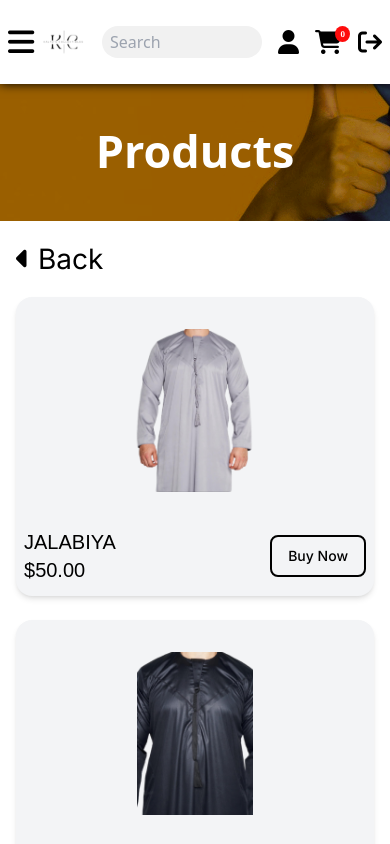
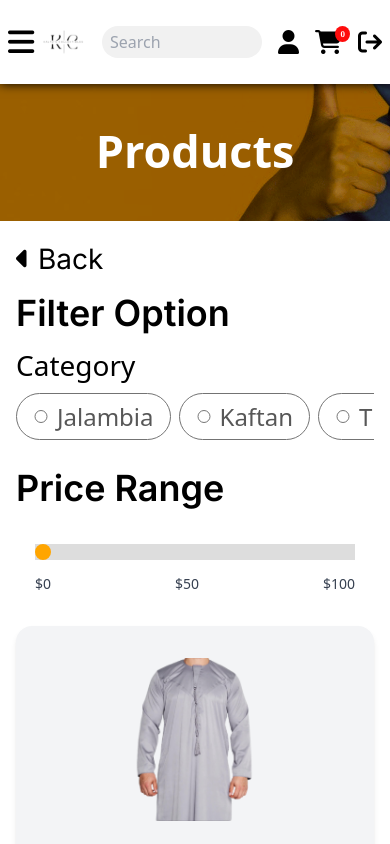
Before and after one commit to jika026/Ecommerce-Clothings, a React (Vite) app: page /products in a window 390 px wide. Shown: the top 844 px of the page. Built offline with nearby package versions, Linux system fonts and the light colour scheme; a web font is replaced by a local one.

Commit message:
productPage: filterCategory sideBar mobile responsivity

```diff
--- a/src/App.jsx
+++ b/src/App.jsx
@@ -20,7 +20,7 @@ function App() {
     <UserEmailProvider>
       <Router>
         <Routes>
-          <Route path="/" element={<AppLayout />}>
+          <Route element={<AppLayout />}>
             <Route path={ROUTES.HOME} element={<Home />} />
             <Route path={ROUTES.PRODUCTS} element={<Products />} />
             <Route
--- a/src/pages/cart/components/CartListing.jsx
+++ b/src/pages/cart/components/CartListing.jsx
@@ -1,12 +1,75 @@
 import React, { useState } from "react";
 
+import jalabiya1 from "/IMAGES/products/jalabiya1.png";
+import jalabiya2 from "/IMAGES/products/jalabiya2.png";
+import jalabiya3 from "/IMAGES/products/jalabiya3.png";
+import jalabiya4 from "/IMAGES/products/jalabiya4.png";
+import abaya2 from "/IMAGES/products/abaya2.webp";
+import abaya1 from "/IMAGES/products/abaya1.webp";
+import abaya3 from "/IMAGES/products/abaya3.webp";
+import abaya4 from "/IMAGES/products/abaya4.webp";
+import bespokeDress1 from "/IMAGES/products/bespokeDress1.png";
+import bespokeDress2 from "/IMAGES/products/bespokeDress2.png";
+import veil1 from "/IMAGES/products/veil1.png";
+import veil2 from "/IMAGES/products/veil2.png";
+
+const products = [
+  // {
+  //   image: jalabiya1,
+  //   title: "JALABIYA",
+  //   price: 50.0,
+  //   title: "Egytian Jalabiya 1",
+  // },
+  // {
+  //   image: jalabiya2,
+  //   title: "JALABIYA",
+  //   price: 50.0,
+  //   title: "Egytian Jalabiya 2",
+  // },
+  // {
+  //   image: jalabiya3,
+  //   title: "JALABIYA",
+  //   price: 50.0,
+  //   title: "Egytian Jalabiya 3",
+  // },
+  // {
+  //   image: jalabiya4,
+  //   title: "JALABIYA",
+  //   price: 50.0,
+  //   title: "Egytian Jalabiya 4",
+  // },
+  { image: abaya1, title: "ABAYA", price: 150.0, title: "Dubai Abaya 1" },
+  { image: abaya2, title: "ABAYA", price: 150.0, title: "Dubai Abaya 2" },
+  { image: abaya3, title: "ABAYA", price: 150.0, title: "Dubai Abaya 3" },
+  { image: abaya4, title: "ABAYA", price: 150.0, title: "Dubai Abaya 4" },
+  // { image: veil1, title: "VEIL", price: 9.99, title: "Arabian Veil 1" },
+  // { image: veil2, title: "VEIL", price: 9.99, title: "Arabian Veil 1" },
+  // {
+  //   image: bespokeDress1,
+  //   title: "BESPOKE DRESS",
+  //   price: 500.0,
+  //   title: "Moroccan Bespoke 1",
+  // },
+  // {
+  //   image: bespokeDress2,
+  //   title: "BESPOKE DRESS",
+  //   price: 500.0,
+  //   title: "Moroccan Bespoke 1",
+  // },
+];
+
 const CartListing = () => {
-  const items = [
-    { image: "/IMAGES/abayaThree.webp", title: "Dubai Abaya 1", price: 150.0 },
-    { image: "/IMAGES/abaya3.webp", title: "Dubai Abaya 2", price: 120.0 },
-    { image: "/IMAGES/abayaTwo.webp", title: "Dubai Abaya 3", price: 170.0 },
-    { image: "/IMAGES/abaya1.webp", title: "Dubai Abaya 4", price: 250.0 },
-  ];
+  const shuffleProducts = (array) => {
+    const shuffled = [...array];
+    for (let i = shuffled.length - 1; i > 0; i--) {
+      const j = Math.floor(Math.random() * (i + 1));
+      [shuffled[i], shuffled[j]] = [shuffled[j], shuffled[i]];
+    }
+    return shuffled;
+  };
+
+  // const items = shuffleProducts(products).slice(0, 4);
+  const items = [...products];
   const [subtotals, setSubtotals] = useState(Array(items.length).fill(0));
 
   // Function to update individual subtotals
@@ -25,11 +88,11 @@ const CartListing = () => {
   );
 
   return (
-    <div className="flex-[0.8] rounded-3xl bg-[#fcfcfc]  overflow-scroll">
+    <div className="flex-[0.8] rounded-3xl bg-[#fcfcfc]  overflow-x-scroll">
       <table className="w-full">
         <thead>
           <tr className="border-b-[1px] border-[#000]">
-            <th className="font-fontPrimary text-[28px] leading-6 uppercase font-normal pt-12 pb-2 text-center">
+            <th className="font-fontPrimary text-[28px] leading-6 uppercase font-normal pt-12 pb-2 text-start pl-12">
               product
             </th>
             <th className="font-fontPrimary text-[28px] leading-6 uppercase font-normal pt-12 pb-2 text-center">
--- a/src/pages/cart/components/PaymentInfo.jsx
+++ b/src/pages/cart/components/PaymentInfo.jsx
@@ -7,7 +7,7 @@ const PaymentInfo = () => {
         Payment Info
       </h3>
       <div>
-        <form>
+        <form className="flex flex-col">
           <section>
             <h4 className="font-semibold text-2xl sm:text-[28px] leading-6 font-fontPrimary text-[#262626] mt-4 md:mt-8 mb-4 md:mb-6">
               Payment Method
@@ -34,7 +34,7 @@ const PaymentInfo = () => {
             </div>
           </section>
           <section className="my-8 sm:my-12">
-            <div className="flex flex-col gap-y-4 mb-4 md:mb-8">
+            <div className="flex flex-col gap-y-4 mb-4 md:mb-8 max-w-[500px]">
               <label className="text-xl md:text-2xl leading-5 font-medium font-fontPrimary text-[#737373]">
                 Card Number
               </label>
@@ -70,7 +70,7 @@ const PaymentInfo = () => {
               </div>
             </div>
           </section>
-          <button className="font-fontPrimary font-medium text-lg leading-4 border-[1px] border-[#FF360A] px-[16px] py-[20px] rounded-lg w-full h-[56px] ">
+          <button className="font-fontPrimary font-medium text-lg leading-4 border-[1px] border-[#FF360A] px-[16px] py-[20px] rounded-lg w-full max-w-[230px] h-[56px] self-center">
             Check Out
           </button>
         </form>
--- a/src/pages/products/components/FilterOptions.jsx
+++ b/src/pages/products/components/FilterOptions.jsx
@@ -7,7 +7,7 @@ const FilterOptions = ({ category, setSelectedCategory, selectedCategory }) => {
 
   return (
     <div
-      className="w-max border-[1px] border-[#737373] py-4 px-8 rounded-[64px] flex gap-x-2"
+      className="w-max border-[1px] border-[#737373] py-2 px-4 md:py-4 md:px-8 rounded-[64px] flex gap-x-2 items-center"
       onClick={handleDivClick}
     >
       <input
@@ -19,7 +19,7 @@ const FilterOptions = ({ category, setSelectedCategory, selectedCategory }) => {
         onChange={() => setSelectedCategory(category)}
         onClick={(e) => e.stopPropagation()} // Prevents the click from propagating to the parent div
       />
-      <label className="text-2xl leading-[29px] text-[#575757]">
+      <label className="text-2xl leading-[29px] text-[#575757] w-max">
         {category}
       </label>
     </div>
--- a/src/pages/products/components/ProductSideBar.jsx
+++ b/src/pages/products/components/ProductSideBar.jsx
@@ -20,14 +20,14 @@ const ProductSideBar = () => {
     "Male Cap",
   ];
   return (
-    <div className="flex-[0.20] space-y-8 h-screen">
+    <div className="flex-[0.20] space-y-8 h-screen mb-8">
       <div>
         <h2 className="font-semibold text-4xl leading-8 font-fontPrimary mb-6">
           Filter Option
         </h2>
-        <div className="rounded-2xl p-8 border-[1px] border-[#a6a6a6]">
+        <div className="rounded-2xl md:p-8 md:border-[1px] md:border-[#a6a6a6]">
           <h3 className="font-medium text-[28px] leading-6 mb-4">Category</h3>
-          <form className="flex flex-col gap-y-4">
+          <form className="flex md:flex-col overflow-x-scroll gap-y-4 gap-x-2">
             {productFilterOptions.map((productFilterOption, index) => (
               <FilterOptions
                 key={index}
@@ -44,14 +44,14 @@ const ProductSideBar = () => {
           Price Range
         </h2>
         <div className="flex flex-col items-center">
-          <div className=" w-80 self-center">
+          <div className="max-w-80 w-full self-center">
             <input
               type="range"
               min="0"
               max="100"
               value={value}
               onChange={handleInputChange}
-              className="mt-4 w-80 appearance-none focus:outline-none"
+              className="mt-4 w-full appearance-none focus:outline-none"
               style={{
                 background: `linear-gradient(to right, orange ${value}%, #ddd ${value}%)`,
               }}
--- a/src/pages/products/index.jsx
+++ b/src/pages/products/index.jsx
@@ -15,10 +15,8 @@ const Products = () => {
         </h3>
       </div>
       <BackButton />
-      <div className="flex mx-4 sm:mx-8 md:mx-16 gap-x-12">
-        <div className="hidden md:block">
-          <ProductSideBar />
-        </div>
+      <div className="flex flex-col md:flex-row mx-4 sm:mx-8 md:mx-16 gap-x-12 ">
+        <ProductSideBar />
         <FilteredProducts />
       </div>
     </div>
```
